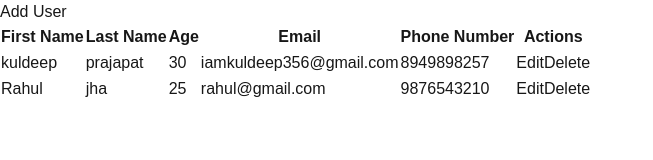
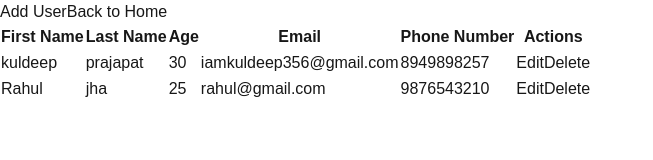
Before and after one commit to K17171/nextjs-redux-demo, a Next.js app: page /userCurd in a window 1280 px wide. Shown: the top 160 px of the page, without its empty margins (0-653 px from the left). Built offline with nearby package versions, Linux system fonts and the light colour scheme.

Commit message:
add new button

```diff
--- a/src/app/userCurd/page.tsx
+++ b/src/app/userCurd/page.tsx
@@ -4,6 +4,7 @@ import { useState } from "react";
 import UserForm from "./components/UserForm";
 import UserTable from "./components/UserTable";
 import { User } from "../../redux/features/userSlice";
+import Link from "next/link";
 
 export default function Page() {
   const [showForm, setShowForm] = useState(false);
@@ -20,6 +21,9 @@ export default function Page() {
       >
         Add User
       </button>
+      <Link href="/" className="px-6 py-3 bg-blue-500 text-lg font-medium rounded-lg hover:bg-blue-600 transition">
+        Back to Home
+      </Link>
       <UserTable
         onEdit={(user) => {
           setEditUser(user);
```
